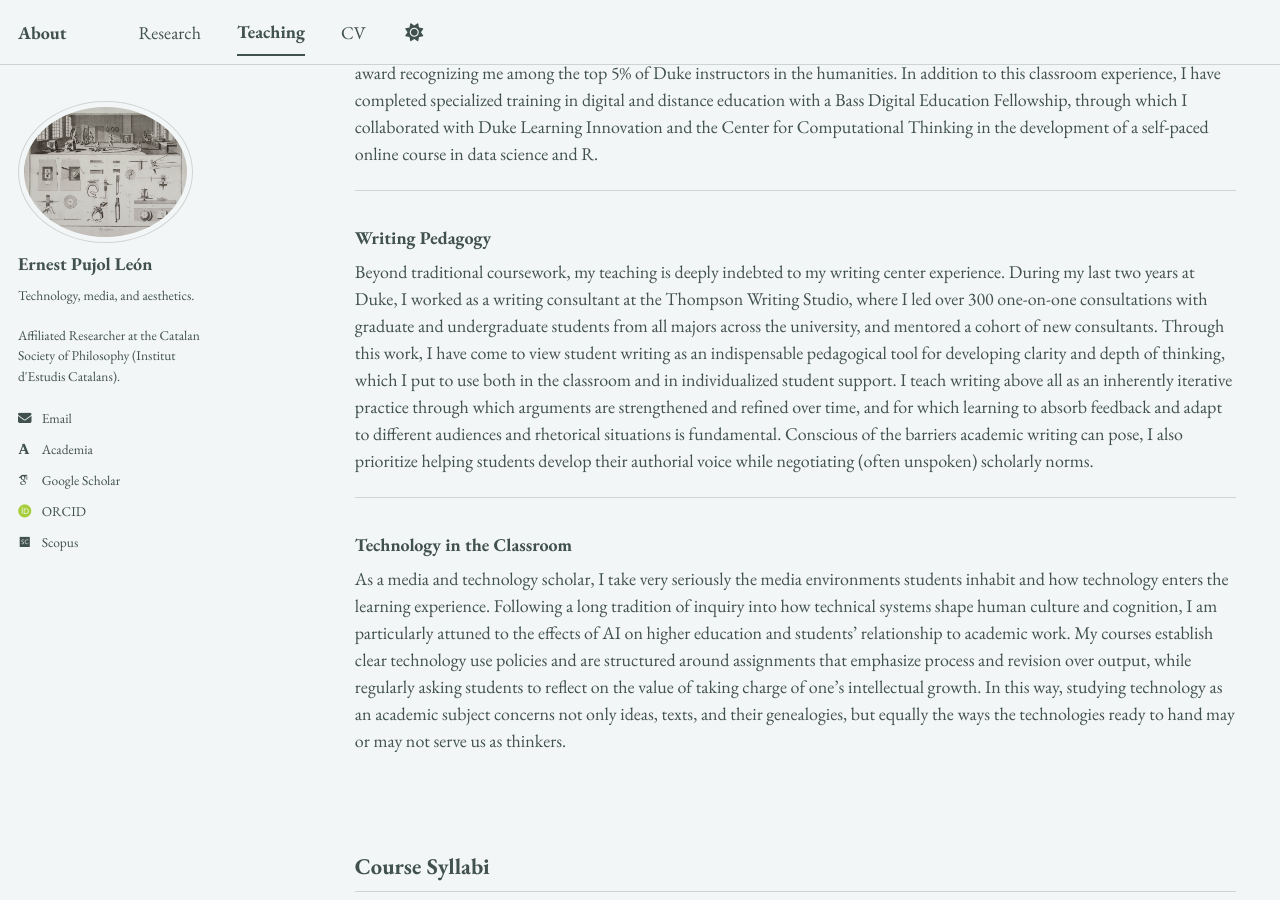
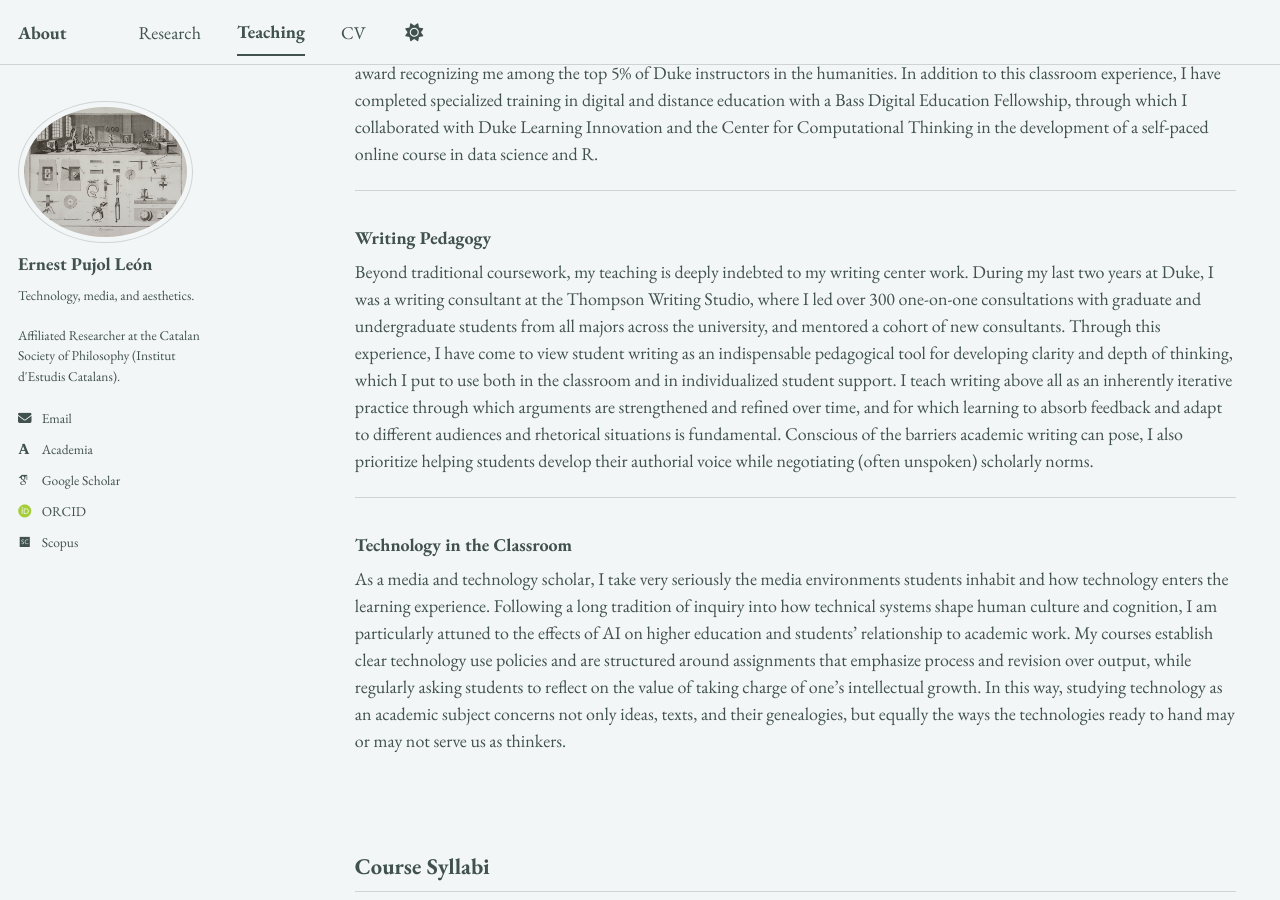
Before and after one commit to epujol90/epujol90.github.io, a Jekyll site: the page built from _pages/teaching.md, in a window 1280 px wide and 900 px high, scrolled down 534 px. Built offline with Jekyll 4.4.1, drawn with Linux system fonts in a browser that asks for light colours; some web fonts are replaced; a script bundle is joined from its source files by our own code; library files that are not in the unit come from our copies.

Commit message:
Update teaching.md

```diff
--- a/_pages/teaching.md
+++ b/_pages/teaching.md
@@ -18,7 +18,7 @@ My teaching experience includes both classroom instruction and writing center pr
 ---
 
 ### Writing Pedagogy
-Beyond traditional coursework, my teaching is deeply indebted to my writing center experience. During my last two years at Duke, I worked as a writing consultant at the Thompson Writing Studio, where I led over 300 one-on-one consultations with graduate and undergraduate students from all majors across the university, and mentored a cohort of new consultants. Through this work, I have come to view student writing as an indispensable pedagogical tool for developing clarity and depth of thinking, which I put to use both in the classroom and in individualized student support. I teach writing above all as an inherently iterative practice through which arguments are strengthened and refined over time, and for which learning to absorb feedback and adapt to different audiences and rhetorical situations is fundamental. Conscious of the barriers academic writing can pose, I also prioritize helping students develop their authorial voice while negotiating (often unspoken) scholarly norms.
+Beyond traditional coursework, my teaching is deeply indebted to my writing center work. During my last two years at Duke, I was a writing consultant at the Thompson Writing Studio, where I led over 300 one-on-one consultations with graduate and undergraduate students from all majors across the university, and mentored a cohort of new consultants. Through this experience, I have come to view student writing as an indispensable pedagogical tool for developing clarity and depth of thinking, which I put to use both in the classroom and in individualized student support. I teach writing above all as an inherently iterative practice through which arguments are strengthened and refined over time, and for which learning to absorb feedback and adapt to different audiences and rhetorical situations is fundamental. Conscious of the barriers academic writing can pose, I also prioritize helping students develop their authorial voice while negotiating (often unspoken) scholarly norms.
 
 ---
 
```
